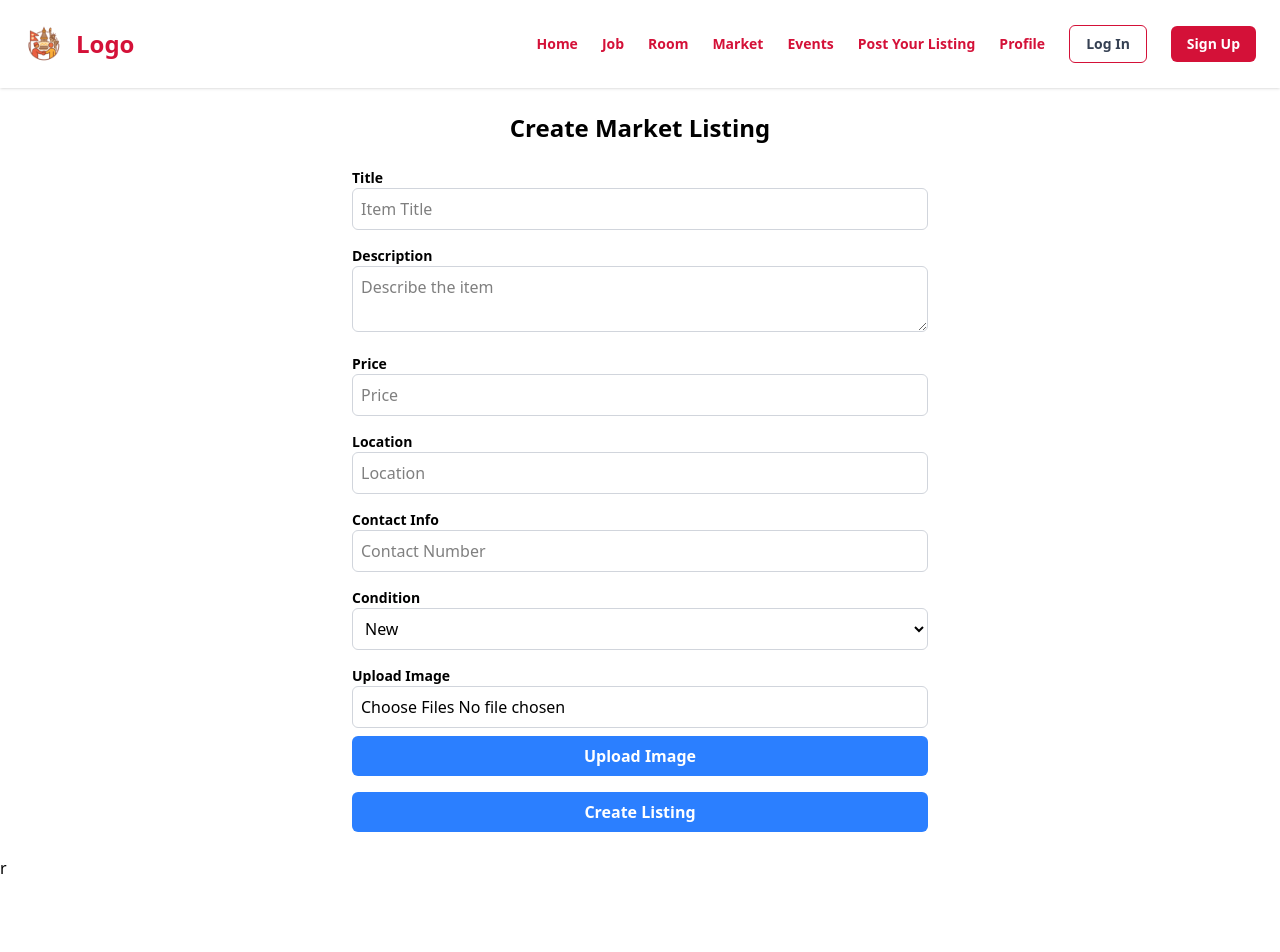
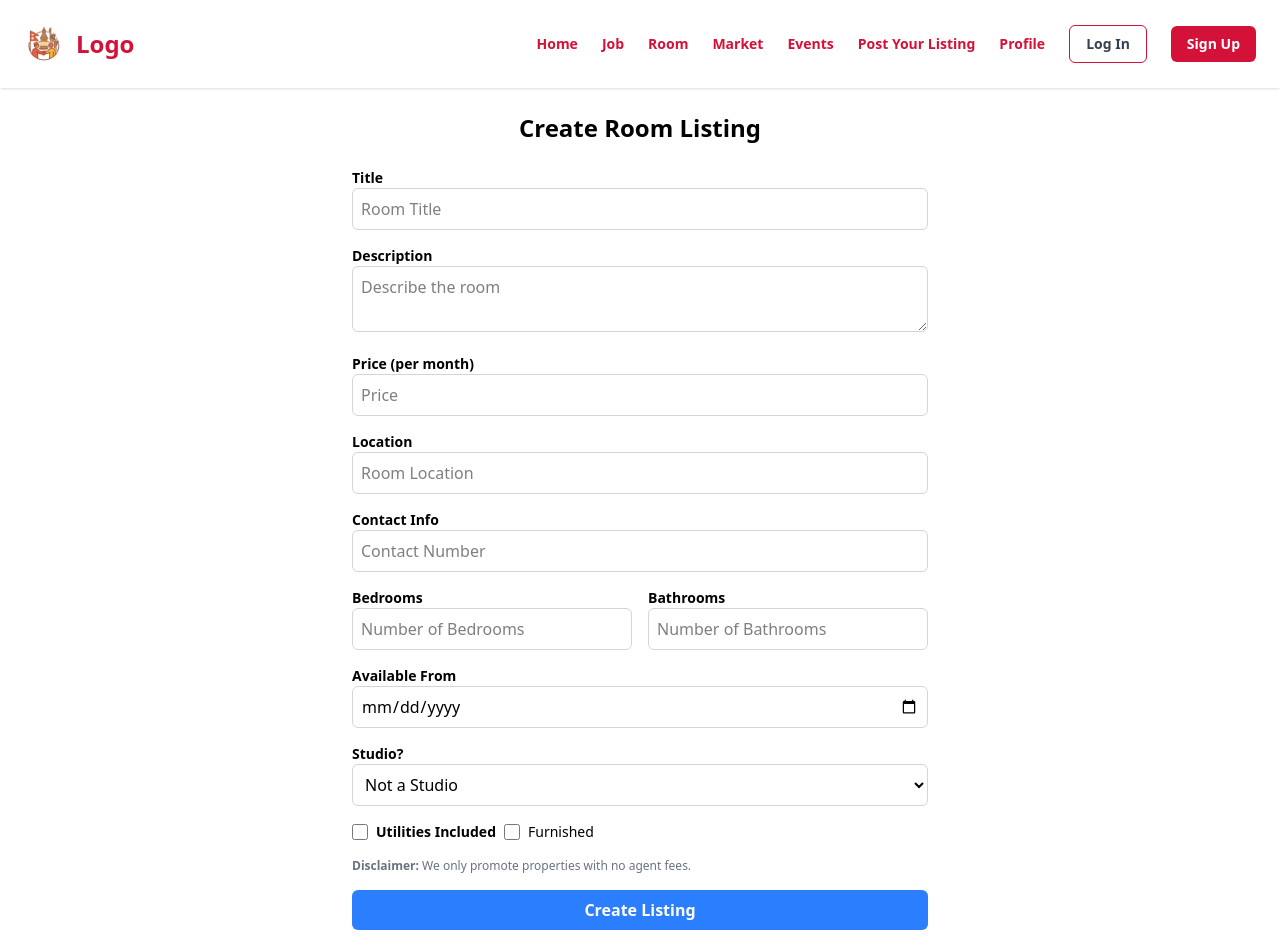
Before and after one commit to janak0112/hamroNYC1.1, a React (Vite) app: page /post/room in a window 1280 px wide. Shown: the top 952 px of the page. Before the commit the page ends 880 px from the top, so only its background shows below. Built offline with nearby package versions, Linux system fonts and the light colour scheme; no server answers.

Commit message:
POST from Room done

```diff
--- a/src/appwrite/config.js
+++ b/src/appwrite/config.js
@@ -33,6 +33,22 @@ export const createListing = async ({
         imageIds,
         userId, // Add userId to the document
       }
+    );
+    console.log("✅ Listing created:", response);
+    return response;
+  } catch (error) {
+    console.error("❌ createListing error:", error);
+    throw error;
+  }
+};
+
+export const createListings = async (data) => {
+  try {
+    const response = await databases.createDocument(
+      conf.appWriteDatabaseId,
+      conf.appWriteCollectionIdRooms,
+      ID.unique(),
+      data
     );
     console.log("✅ Listing created:", response);
     return response;
@@ -106,5 +122,6 @@ const listingService = {
   getListing,
   updateListing,
   deleteListing,
+  createListings,
 };
 export default listingService;
--- a/src/components/Header/Header.jsx
+++ b/src/components/Header/Header.jsx
@@ -5,7 +5,7 @@ import authService from "../../appwrite/auth";
 function Header() {
   const [isLoggedIn, setIsLoggedIn] = useState(false);
   const [isLoading, setIsLoading] = useState(false);
-  const [errorMessage, setErrorMessage] = useState('');
+  const [errorMessage, setErrorMessage] = useState("");
   const navigate = useNavigate();
 
   const categories = [
@@ -22,7 +22,7 @@ function Header() {
     const checkUser = async () => {
       try {
         const user = await authService.getCurrentUser();
-        console.log("User status:", user);
+        localStorage.setItem("userId", user.$id);
         setIsLoggedIn(!!user);
       } catch (err) {
         console.error("User fetch error:", err);
@@ -34,12 +34,12 @@ function Header() {
   }, [location.pathname]); // ⬅ update on every route change
 
   const handleLogout = async () => {
-    setErrorMessage('');
+    setErrorMessage("");
     setIsLoading(true);
     try {
       await authService.logout();
       setIsLoggedIn(false);
-      navigate('/');
+      navigate("/");
     } catch (error) {
       console.error("Logout error:", error);
       setErrorMessage("Failed to logout.");
@@ -47,7 +47,6 @@ function Header() {
       setIsLoading(false);
     }
   };
-
 
   const linkStyle = "text-sm font-bold custom-primary hover:underline";
 
@@ -75,8 +74,18 @@ function Header() {
 
         {!isLoggedIn && (
           <>
-            <Link to="/login" className="text-sm text-gray-700 font-bold border custom-primary-border rounded-md px-4 py-2 hover:bg-gray-50">Log In</Link>
-            <Link to="/signup" className="text-sm text-white font-bold custom-primary-bg rounded-md px-4 py-2 custom-primary-bg-hover">Sign Up</Link>
+            <Link
+              to="/login"
+              className="text-sm text-gray-700 font-bold border custom-primary-border rounded-md px-4 py-2 hover:bg-gray-50"
+            >
+              Log In
+            </Link>
+            <Link
+              to="/signup"
+              className="text-sm text-white font-bold custom-primary-bg rounded-md px-4 py-2 custom-primary-bg-hover"
+            >
+              Sign Up
+            </Link>
           </>
         )}
 
--- a/src/components/Post/Jobs/JobPostForm.jsx
+++ b/src/components/Post/Jobs/JobPostForm.jsx
@@ -18,7 +18,7 @@ const JobPostForm = () => {
   useEffect(() => {
     const checkUser = async () => {
       try {
-        const currentUser = await authService.getCurrentUser();
+        const currentUser = localStorage.getItem("userId");
         setUser(currentUser);
       } catch (error) {
         setUser(null);
@@ -46,15 +46,17 @@ const JobPostForm = () => {
         jobType: data.jobType,
         experienceRequired: data.experienceRequired,
         company: data.company,
+        checkOnly: data.checkOnly,
         imageId: null, // You can add image upload functionality later
       };
 
       // Create the job listing
-      const response = await listingService.createJobListing(jobData);
-      console.log("Job listing created:", response);
+      // const response = await listingService.createJobListing(jobData);
+      // console.log("Job listing created:", response);
 
-      // Redirect to the job listings page (or anywhere you prefer)
-      navigate("/jobs");
+      // // Redirect to the job listings page (or anywhere you prefer)
+      // navigate("/jobs");
+      console.log(jobData);
     } catch (error) {
       console.error("Error creating job listing:", error);
       alert("Failed to create job listing.");
--- a/src/components/Post/Markets/MarketPostForm.jsx
+++ b/src/components/Post/Markets/MarketPostForm.jsx
@@ -24,7 +24,7 @@ const MarketPostForm = () => {
   useEffect(() => {
     const checkUser = async () => {
       try {
-        const currentUser = await authService.getCurrentUser();
+        const currentUser = localStorage.getItem("userId");
         setUser(currentUser);
       } catch (error) {
         setUser(null);
@@ -84,12 +84,13 @@ const MarketPostForm = () => {
         condition: data.condition,
       };
 
-      // Create the market listing
-      const response = await listingService.createMarketListing(marketData);
-      console.log("Market listing created:", response);
+      // // Create the market listing
+      // const response = await listingService.createMarketListing(marketData);
+      // console.log("Market listing created:", response);
 
-      // Redirect to the market listings page (or anywhere you prefer)
-      navigate("/market");
+      // // Redirect to the market listings page (or anywhere you prefer)
+      // navigate("/market");
+      console.log(marketData);
     } catch (error) {
       console.error("Error creating market listing:", error);
       alert("Failed to create market listing.");
--- a/src/components/Post/Rooms/RoomPostForm.jsx
+++ b/src/components/Post/Rooms/RoomPostForm.jsx
@@ -20,7 +20,7 @@ const RoomPostForm = () => {
   useEffect(() => {
     const checkUser = async () => {
       try {
-        const currentUser = await authService.getCurrentUser();
+        const currentUser = localStorage.getItem("userId");
         setUser(currentUser);
       } catch (error) {
         setUser(null);
@@ -41,21 +41,20 @@ const RoomPostForm = () => {
       const roomData = {
         title: data.title,
         description: data.description,
-        category: "room", // Explicitly setting category
         price: data.price,
         location: data.location,
         contact: data.contact,
-        imageId: null, // You can add image upload functionality later
-        bedrooms: data.bedrooms,
-        bathrooms: data.bathrooms,
+        bedrooms: parseInt(data.bedrooms),
+        bathrooms: parseInt(data.bathrooms),
         furnishing: data.furnishing,
         availableFrom: data.availableFrom,
-        isStudio: data.isStudio, // New field for Studio
+        isStudio: Boolean(data.isStudio), // New field for Studio
         utilitiesIncluded: data.utilitiesIncluded, // New field for Utilities Included
+        user: user,
+        publish: true,
       };
-
       // Create the room listing
-      const response = await listingService.createRoomListing(roomData);
+      const response = await listingService.createListings(roomData);
       console.log("Room listing created:", response);
 
       // Redirect to the room listings page (or anywhere you prefer)
@@ -219,25 +218,6 @@ const RoomPostForm = () => {
         </div>
 
         <div>
-          <label htmlFor="furnishing" className="block text-sm font-semibold">
-            Furnishing
-          </label>
-          <select
-            id="furnishing"
-            {...register("furnishing", {
-              required: "Furnishing type is required",
-            })}
-            className="w-full p-2 border border-gray-300 rounded-md"
-          >
-            <option value="furnished">Furnished</option>
-            <option value="unfurnished">Unfurnished</option>
-          </select>
-          {errors.furnishing && (
-            <p className="text-red-500 text-xs">{errors.furnishing.message}</p>
-          )}
-        </div>
-
-        <div>
           <label
             htmlFor="availableFrom"
             className="block text-sm font-semibold"
@@ -288,8 +268,24 @@ const RoomPostForm = () => {
           <label htmlFor="utilitiesIncluded" className="text-sm font-semibold">
             Utilities Included
           </label>
+          <div className="flex items-center">
+            <input
+              id="furnished"
+              type="checkbox"
+              {...register("furnishing", {
+                // Remove the `required` validation here
+                defaultValue: false, // Set default value as `false` (unchecked)
+              })}
+              className="h-4 w-4"
+            />
+            <label htmlFor="furnished" className="ml-2 text-sm">
+              Furnished
+            </label>
+          </div>
+
           {/* No Agent Fee */}
         </div>
+
         <p className="text-xs text-gray-500 mt-2">
           <strong>Disclaimer:</strong> We only promote properties with no agent
           fees.
--- a/src/components/Post/index.jsx
+++ b/src/components/Post/index.jsx
@@ -1,5 +1,5 @@
 import JobPostForm from "./Jobs/JobPostForm";
 import MarketPostForm from "./Markets/MarketPostForm";
-import RoomPostForm from "./Markets/MarketPostForm";
+import RoomPostForm from "./Rooms/RoomPostForm";
 
 export { JobPostForm, MarketPostForm, RoomPostForm };
```
Also changed, not shown: 1 other file (tests, documents, lock files or other folders).
